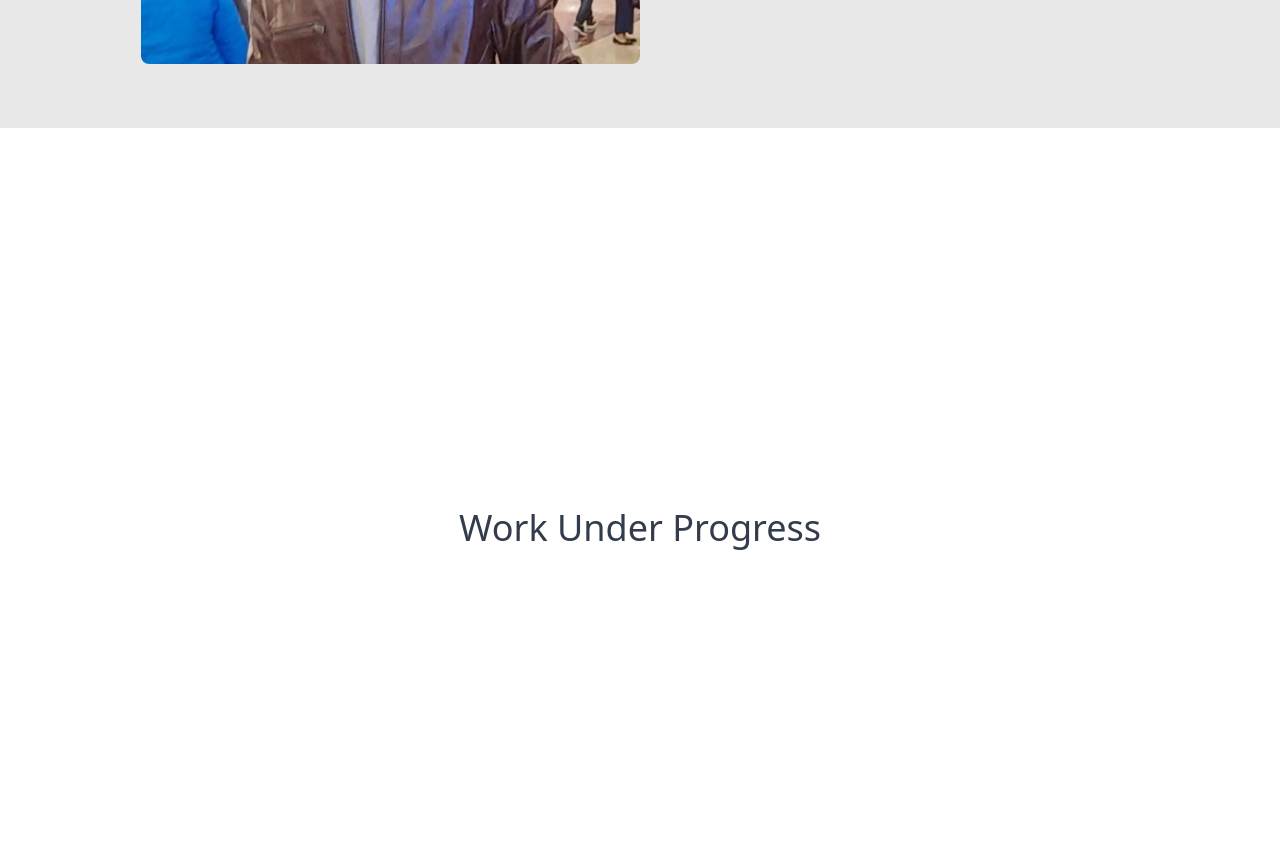
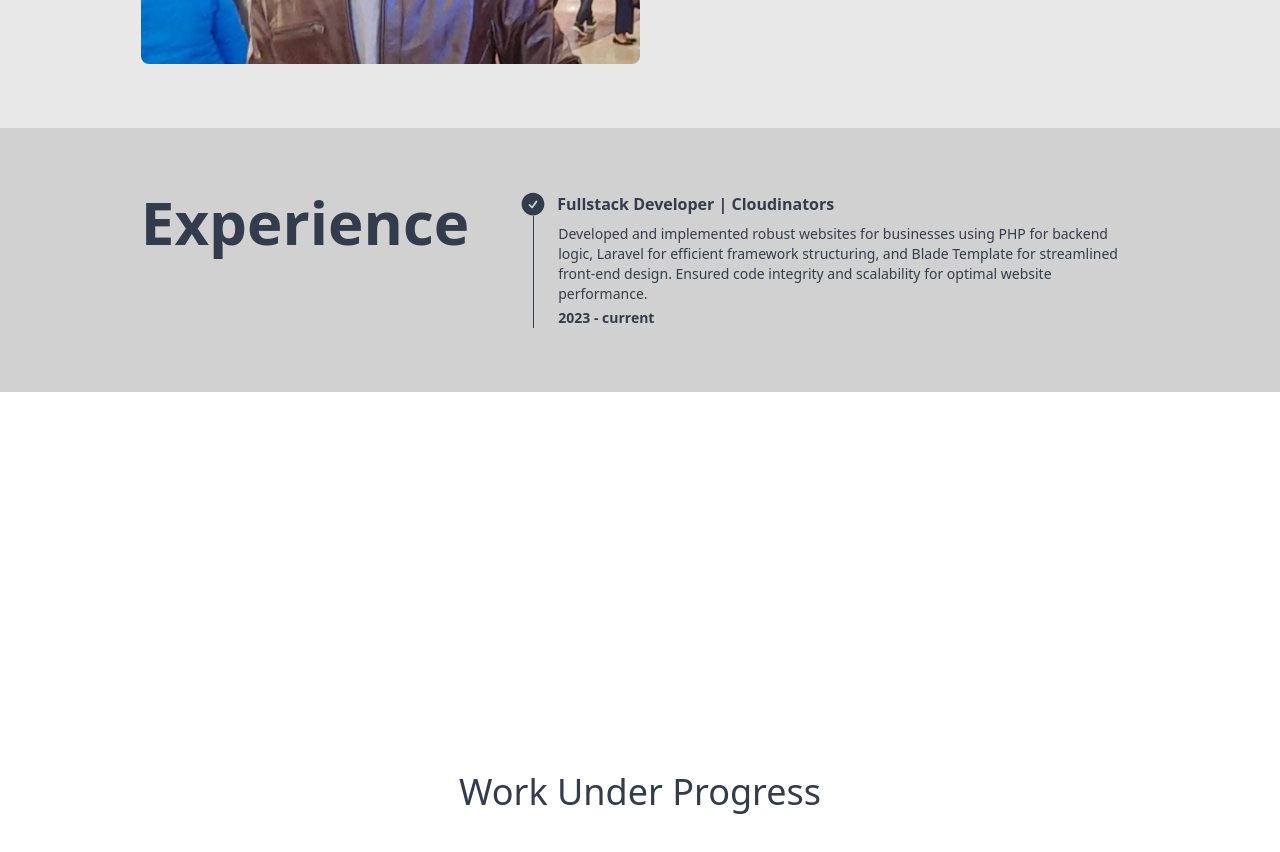
Before and after one commit to laraib07/portfolio, a Vue app: page / in a window 1280 px wide. Shown: the part 1200-2052 px from the top of the page. Built offline with nearby package versions, Linux system fonts and the light colour scheme.

Commit message:
add experience section

```diff
--- a/src/partials/Experience.vue
+++ b/src/partials/Experience.vue
@@ -1,8 +1,38 @@
 <template>
-  <section
-    id="experience"
-    class="grid place-content-center h-screen w-full text-4xl"
-  >
-    Work Under Progress
+  <section id="experience" class="w-full px-4 py-16 bg-base-300">
+    <div class="flex flex-col mx-auto max-w-screen-xl lg:flex-row lg:w-4/5">
+      <h1 class="inline text-4xl font-semibold sm:text-6xl pr-8">Experience</h1>
+      <div class="flex flex-col pl-2 pt-6 lg:pl-8 lg:w-3/4 lg:pt-0">
+        <div class="relative w-full">
+          <svg
+            xmlns="http://www.w3.org/2000/svg"
+            viewBox="0 0 24 24"
+            fill="currentColor"
+            class="absolute -top-0.5 z-10 -ml-3.5 h-7 w-7 rounded-full text-base-content"
+          >
+            <path
+              fill-rule="evenodd"
+              d="M2.25 12c0-5.385 4.365-9.75 9.75-9.75s9.75 4.365 9.75 9.75-4.365 9.75-9.75 9.75S2.25 17.385 2.25 12zm13.36-1.814a.75.75 0 10-1.22-.872l-3.236 4.53L9.53 12.22a.75.75 0 00-1.06 1.06l2.25 2.25a.75.75 0 001.14-.094l3.75-5.25z"
+              clip-rule="evenodd"
+            />
+          </svg>
+          <h4 class="font-bold text-base-content pl-6">
+            Fullstack Developer | Cloudinators
+          </h4>
+
+          <div class="pl-6 border-l border-base-content">
+            <p class="pt-2 text-sm text-base-content">
+              Developed and implemented robust websites for businesses using PHP
+              for backend logic, Laravel for efficient framework structuring,
+              and Blade Template for streamlined front-end design. Ensured code
+              integrity and scalability for optimal website performance.
+            </p>
+            <span class="mt-1 block text-sm font-semibold text-base-content"
+              >2023 - current
+            </span>
+          </div>
+        </div>
+      </div>
+    </div>
   </section>
 </template>
```
